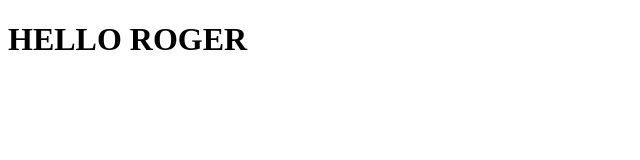
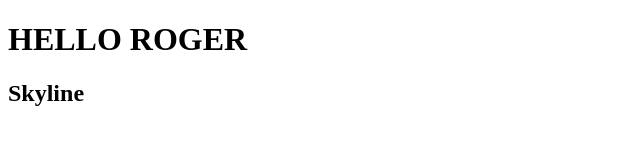
Before and after one commit to lazareus-dev/roger_vitrine, a plain HTML site: page index.html in a window 1280 px wide. Shown: the whole page, without its empty margins (0-640 px from the left). Drawn offline with Linux system fonts and the light colour scheme.

Commit message:
Update index.html

```diff
--- a/index.html
+++ b/index.html
@@ -3,6 +3,7 @@
     <head>
 	<body>
 	<h1>HELLO ROGER</h1>
-	</body>
+		<h2>Skyline</h2>
+	    </body>
     </head>
 </html>
```
